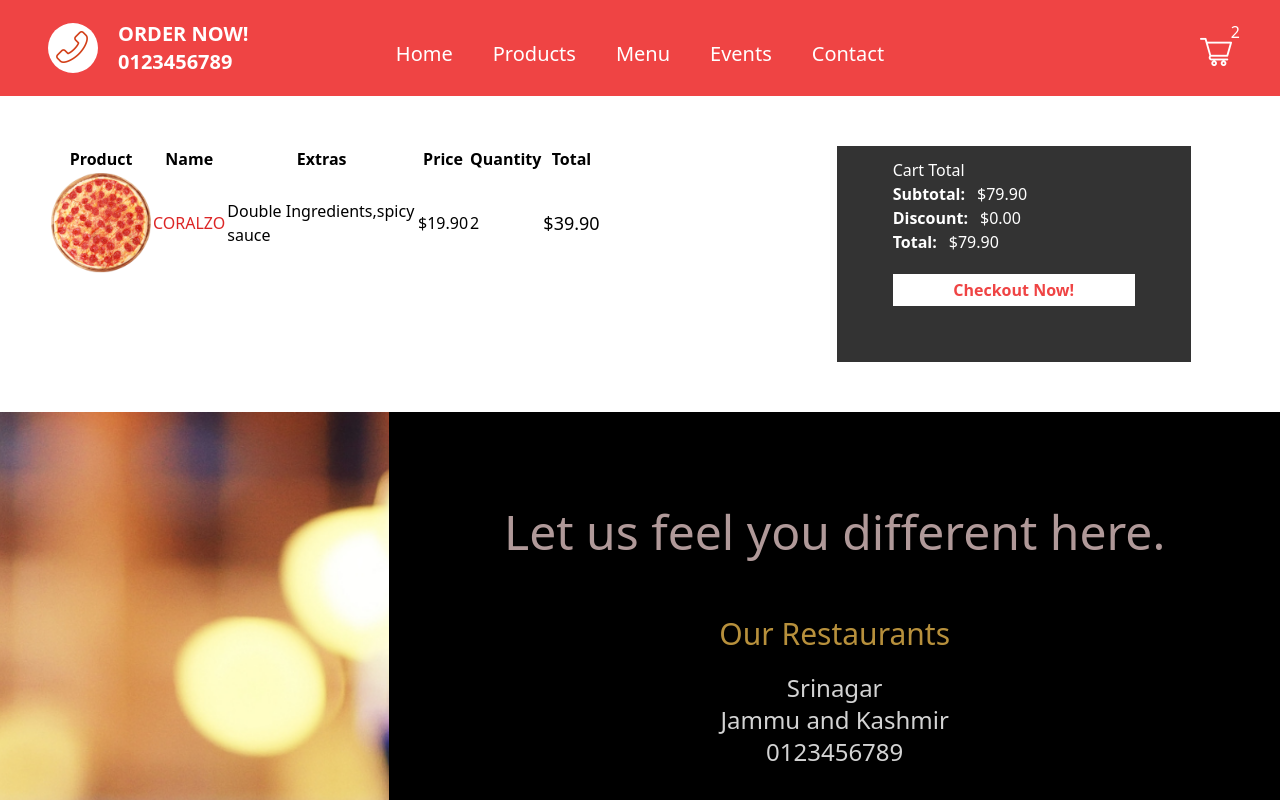
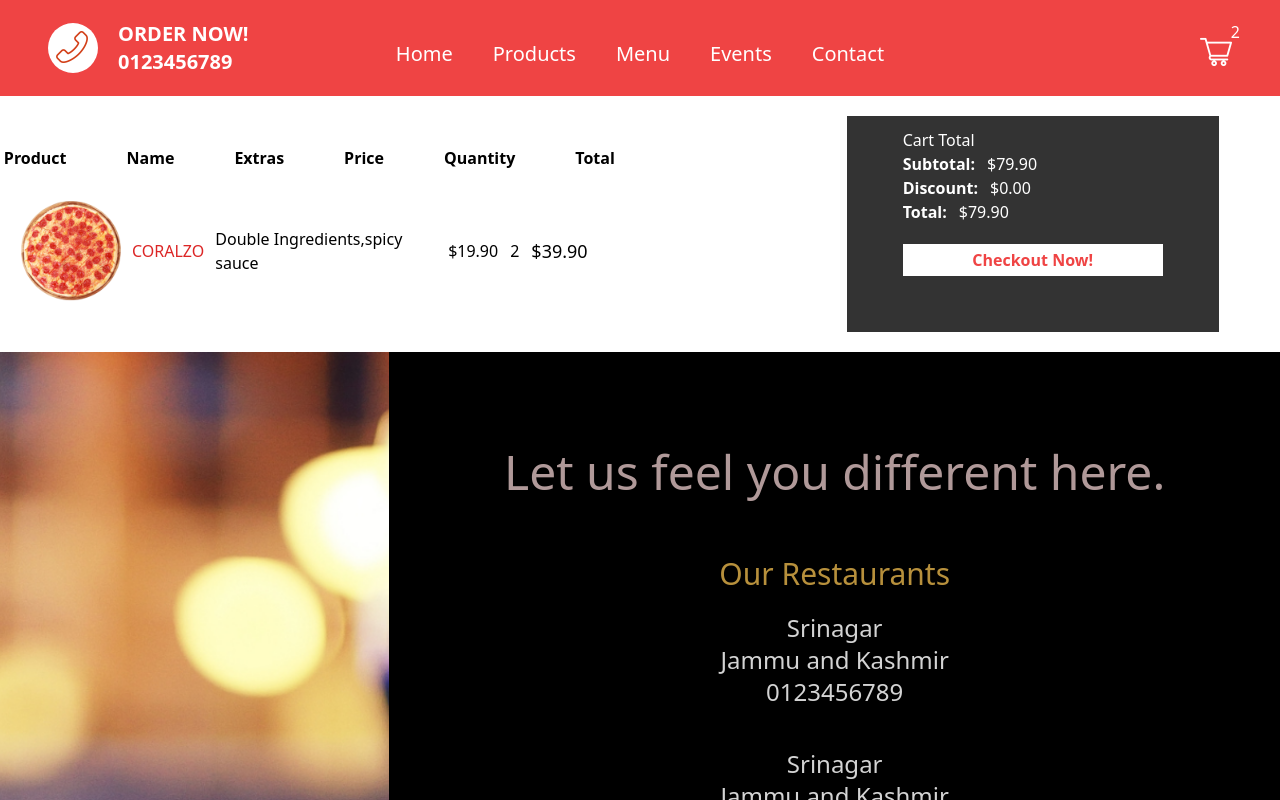
Before and after one commit to irfan378/Food-APP, a Next.js app: page /cart in a window 1280 px wide. Shown: the top 800 px of the page. Built offline with nearby package versions, Linux system fonts and the light colour scheme.

Commit message:
responsiveness

```diff
--- a/component/ProductList.tsx
+++ b/component/ProductList.tsx
@@ -5,7 +5,7 @@ import ProductCard from "./ProductCard";
 const ProductList: NextPage = () => {
   return (
     <div className="p-[20px,10px] flex flex-col items-center">
-     <h1 className="text-center text-3xl font-bold">THE BEST PIZZA IN TOWN</h1>
+     <h1 className="text-center text-3xl font-bold py-5">THE BEST PIZZA IN TOWN</h1>
       <p className="w-[90%] text-2xl text-black text-center md:w-2/3">
         Lorem ipsum dolor sit amet consectetur adipisicing elit. Consectetur
         possimus laudantium expedita iste minus culpa optio, nobis quod id est
--- a/pages/cart.tsx
+++ b/pages/cart.tsx
@@ -4,22 +4,22 @@ import Image from "next/image";
 
 const Cart: NextPage = () => {
   return (
-    <div className="container3 flex flex-col p-5 md:flex-row md:p-[50px]">
+    <div className="container3 flex flex-col p-5 md:flex-row ">
       <div className="left flex-[2]">
-        <table className="tables flex flex-col items-center justify-center md:block w-[70%] border-spacing-10">
-          <thead className="tr">
-            <tr>
-            <th>Product</th>
-            <th>Name</th>
-            <th>Extras</th>
-            <th>Price</th>
-            <th>Quantity</th>
-            <th>Total</th>
+        <table className="tables flex flex-col items-center justify-center w-[100%]  md:w-[70%] border-spacing-10">
+          <thead className="trTitle">
+            <tr className=" hidden md:block">
+            <th className="p-[30px]">Product</th>
+            <th className="p-[30px]">Name</th>
+            <th className="p-[30px]">Extras</th>
+            <th className="p-[30px]">Price</th>
+            <th className="p-[30px]">Quantity</th>
+            <th className="p-[30px]">Total</th>
             </tr>
           </thead>
           <tbody>
-            <tr>
-            <td>
+            <tr className="flex flex-col items-center justify-center md:flex-row">
+            <td className="pr-[10px]">
               <div className="imgContainer w-[100px] h-[100px] relative">
                 <Image
                   src="/img/pizza.png"
@@ -29,19 +29,19 @@ const Cart: NextPage = () => {
                 />
               </div>
             </td>
-            <td>
+            <td className="pr-[10px]">
               <span className="name font-medium text-red-600">CORALZO</span>
             </td>
-            <td>
+            <td className="pr-[11px]">
               <span className="extras">Double Ingredients,spicy sauce</span>
             </td>
-            <td>
+            <td className="pr-[11px]">
               <span className="price">$19.90</span>
             </td>
-            <td>
+            <td className="pr-[11px]">
               <span className="quantity">2</span>
             </td>
-            <td>
+            <td className="pr-[11px]">
               <span className="total font-medium text-lg">$39.90</span>
             </td>
             </tr>
@@ -49,7 +49,7 @@ const Cart: NextPage = () => {
         </table>
       </div>
       <div className="right flex-[1]">
-        <div className="wrapper w-[90%] text-white max-h-[300px] p-14 pt-3 flex flex-col justify-between bg-[#333] ">
+        <div className="wrapper w-[100%] md:w-[90%] text-white max-h-[300px] p-14 pt-3 flex flex-col justify-between bg-[#333] ">
           <h2 className="title">Cart Total</h2>
           <div className="totalText">
             <b className="totalTextTitle mr-3">Subtotal:</b>$79.90
--- a/pages/orders/[id].tsx
+++ b/pages/orders/[id].tsx
@@ -17,22 +17,27 @@ const Order: NextPage = () => {
     }
   };
   return (
-    <div className="container2 p-12 flex">
+    <div className="container2 flex-col p-12 flex md:flex-row">
       <div className="left flex-[2]">
         <div className="row">
           <table className="tables w-[100%] text-left mb-12 border-spacing-10">
-            <tr className="tr">
+            <thead>
+              <tr className="tr hidden md:contents">
                 <th>Order ID</th>
                 <th>Customer</th>
                 <th>Address</th>
                 <th>Total</th>
               </tr>
-            <tr>
+            </thead>
+            <tbody>
+              <tr className="flex flex-col items-center justify-center md:contents">
                 <td>
                   <span className="id">124893443984</span>
                 </td>
                 <td>
-                <span className="name font-medium text-red-600">John Doe</span>
+                  <span className="name font-medium text-red-600">
+                    John Doe
+                  </span>
                 </td>
                 <td>
                   <span className="address">
@@ -43,41 +48,66 @@ const Order: NextPage = () => {
                   <span className="total font-medium text-lg">$39.90</span>
                 </td>
               </tr>
+            </tbody>
           </table>
         </div>
-        <div className="row flex justify-between w-[80%]">
+        <div className="row flex justify-between w-[100%] md:w-[80%]">
           <div className={statusClass(0)}>
             <Image src="/img/paid.png" alt="" width={30} height={30} />
             <span>Payment</span>
             <div className="checkedIcon">
-              <Image className={styles.checkedIcon} src="/img/checked.png" alt="" width={20} height={20} />
+              <Image
+                className={styles.checkedIcon}
+                src="/img/checked.png"
+                alt=""
+                width={20}
+                height={20}
+              />
             </div>
           </div>
           <div className={statusClass(1)}>
             <Image src="/img/bake.png" alt="" width={30} height={30} />
             <span>Prepearing</span>
             <div className="checkedIcon">
-              <Image className={styles.checkedIcon} src="/img/checked.png" alt="" width={20} height={20} />
+              <Image
+                className={styles.checkedIcon}
+                src="/img/checked.png"
+                alt=""
+                width={20}
+                height={20}
+              />
             </div>
           </div>
           <div className={statusClass(2)}>
             <Image src="/img/bike.png" alt="" width={30} height={30} />
             <span>On the way</span>
             <div className="checkedIcon">
-              <Image className={styles.checkedIcon} src="/img/checked.png" alt="" width={20} height={20} />
+              <Image
+                className={styles.checkedIcon}
+                src="/img/checked.png"
+                alt=""
+                width={20}
+                height={20}
+              />
             </div>
           </div>
           <div className={statusClass(3)}>
             <Image src="/img/delivered.png" alt="" width={30} height={30} />
             <span>Delivered</span>
             <div className="checkedIcon">
-              <Image className={styles.checkedIcon} src="/img/checked.png" alt="" width={20} height={20} />
+              <Image
+                className={styles.checkedIcon}
+                src="/img/checked.png"
+                alt=""
+                width={20}
+                height={20}
+              />
             </div>
           </div>
         </div>
       </div>
       <div className="right flex-[1]">
-        <div className="wrapper w-[90%] text-white max-h-[300px] p-14 pt-3 flex flex-col justify-between bg-[#333] ">
+        <div className="wrapper mt-5 w-[100%] md:w-[90%] text-white max-h-[300px] p-14 pt-3 flex flex-col justify-between bg-[#333] ">
           <h2 className="titlen text-base">Cart Total</h2>
           <div className="totalText">
             <b className="totalTextTitle mr-3">Subtotal:</b>$79.90
```
Lines whose indentation alone changed are shown as unchanged.
